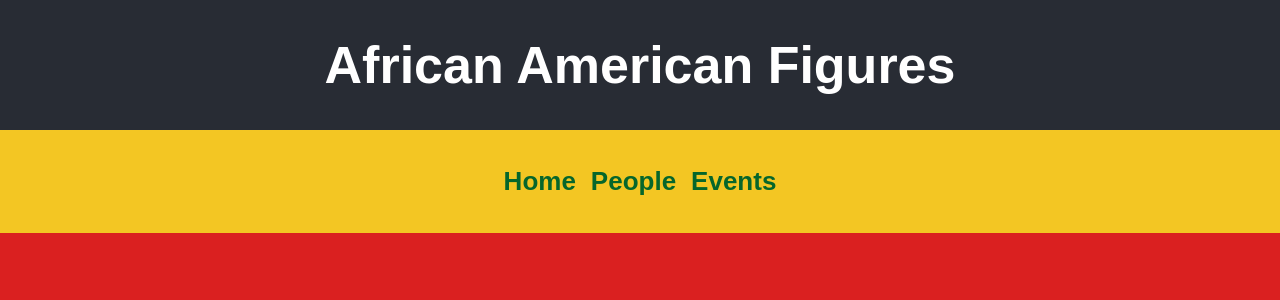
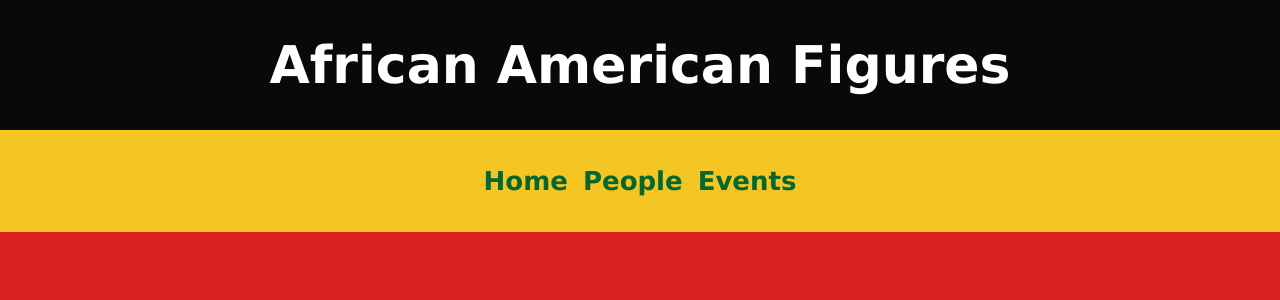
Before and after one commit to Drehinds007/Project-Three-App, a React (Vite) app: page / in a window 1280 px wide. Shown: the top 300 px of the page. Built offline with nearby package versions, Linux system fonts and the light colour scheme.

Commit message:
Update fix mistake made in CSS

```diff
--- a/src/App.css
+++ b/src/App.css
@@ -1,12 +1,12 @@
 body {
-  font-family: Arial, sans-serif;
+  font-family: Verdana, sans-serif;
   margin: 0;
   box-sizing: border-box;
   background-color: #da2020;
 }
 
 header {
-  background-color: #010000;
+  background-color: #0a0909;
   min-height: 20vh;
   display: flex;
   flex-direction: column;
@@ -25,34 +25,6 @@ header {
   padding: 10px 20px;
 }
 
-body {
-  font-family: Arial, sans-serif;
-  margin: 0;
-  box-sizing: border-box;
-  background-color: #da2020;
-}
-
-/* Header */
-header {
-  background-color: #282c34;
-  min-height: 20vh;
-  display: flex;
-  flex-direction: column;
-  align-items: center;
-  justify-content: center;
-  font-size: calc(10px + 2vmin);
-  color: #ffffff;
-}
-
-.main-nav {
-  background: #f3c623;
-  width: 100%;
-  display: flex;
-  justify-content: space-around;
-  align-items: center;
-  padding: 10px 30px;
-  flex-wrap: wrap;
-}
 .main-nav ul {
   list-style-type: none;
   padding-left: 0;
```
